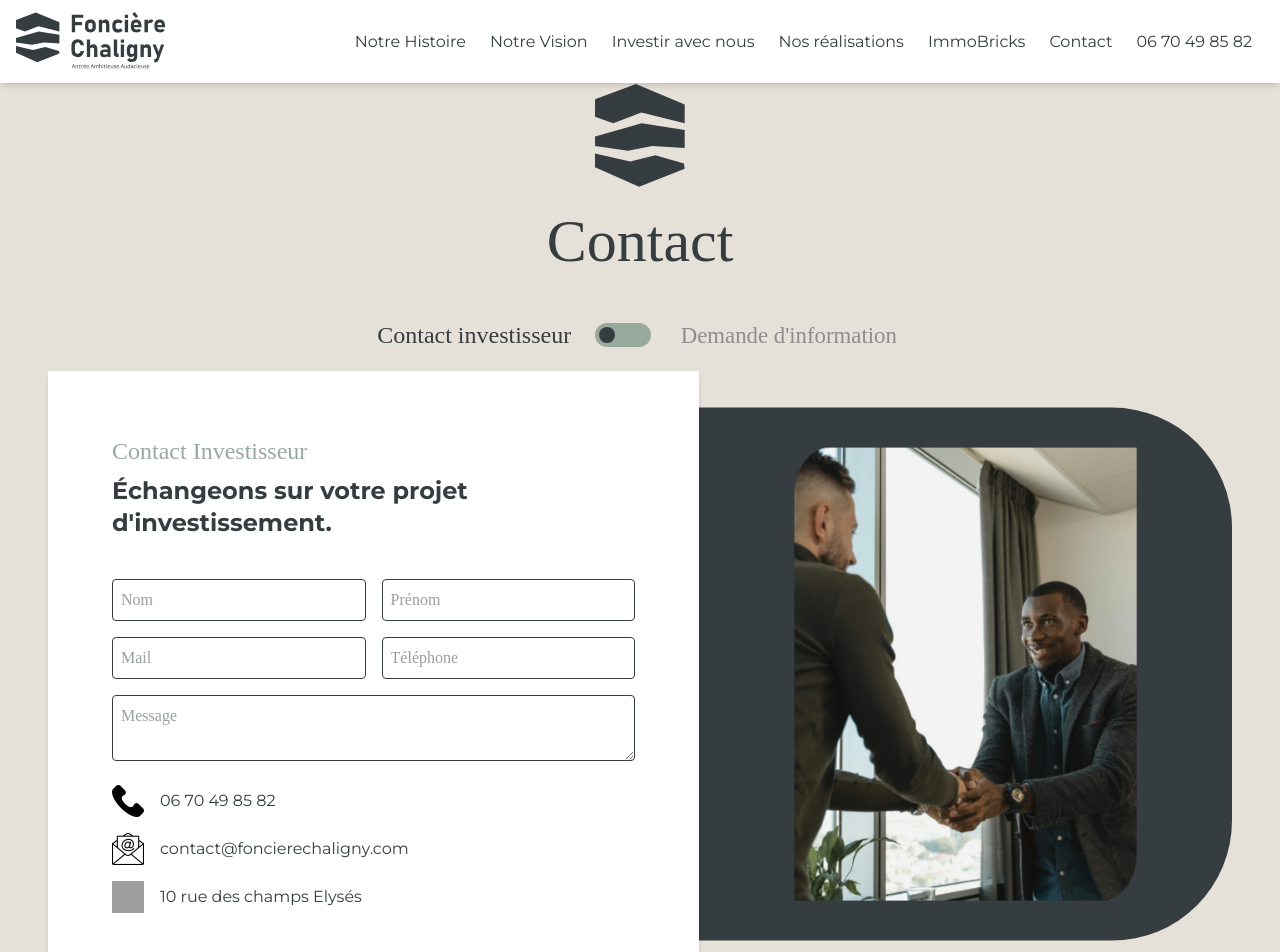
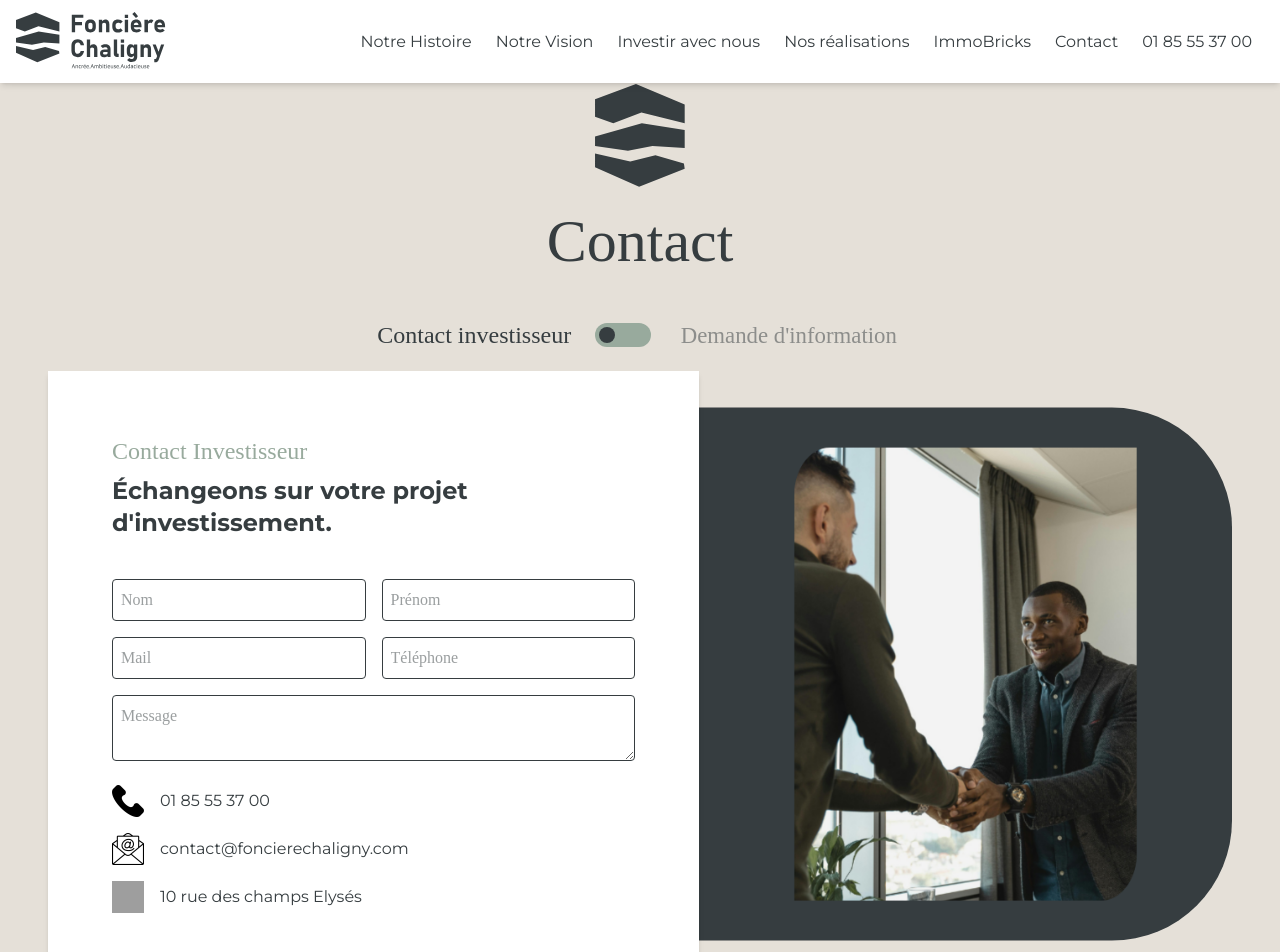
Before and after one commit to TyTanKil/Chaligny-fonciere-v2, a Next.js app: page /contact in a window 1280 px wide. Shown: the top 952 px of the page. Built offline with nearby package versions, Linux system fonts and the light colour scheme; grey boxes are pictures that could not be loaded; a web font is replaced by a local one.

Commit message:
fix contact numero

```diff
--- a/package.json
+++ b/package.json
@@ -28,6 +28,7 @@
     "@types/react": "^19",
     "@types/react-dom": "^19",
     "babel-plugin-react-compiler": "1.0.0",
+    "baseline-browser-mapping": "^2.9.19",
     "eslint": "^9",
     "eslint-config-next": "16.0.7",
     "tailwindcss": "^4",
--- a/src/app/contact/page.tsx
+++ b/src/app/contact/page.tsx
@@ -104,7 +104,7 @@ export default function TogglePage() {
             <ContactSection
               eyebrow="Contact Investisseur"
               title="Échangeons sur votre projet d'investissement."
-              phone="06 70 49 85 82"
+              phone="01 85 55 37 00"
               email="contact@foncierechaligny.com"
               address="10 rue des champs Elysés"
               srcImage="/14.png"
@@ -125,7 +125,7 @@ export default function TogglePage() {
             <ContactSection
               eyebrow="Demande d'information"
               title="Recevez des informations détaillées sur nos solutions et nos actifs."
-              phone="06 70 49 85 82"
+              phone="01 85 55 37 00"
               email="contact@foncierechaligny.com"
               address="10 rue des champs Elysés"
               srcImage="/15.png"
--- a/src/component/accueil/Contact.tsx
+++ b/src/component/accueil/Contact.tsx
@@ -147,7 +147,7 @@ export default function Contact() {
       >
         <p>contact@foncièrechaligny.com</p>
         <span className="hidden sm:inline">|</span>
-        <p>06 70 49 85 82</p>
+        <p>01 85 55 37 00</p>
       </motion.div>
     </section>
   );
--- a/src/component/general/NavBar.tsx
+++ b/src/component/general/NavBar.tsx
@@ -14,7 +14,7 @@ export default function Navbar() {
     { href: "/realisation", label: "Nos réalisations" },
     { href: "/immoBricks", label: "ImmoBricks" },
     { href: "/contact", label: "Contact" },
-    { href: "tel:+33670498582", label: "06 70 49 85 82" }
+    { href: "tel:+33670498582", label: "01 85 55 37 00" }
   ];
 
   /* 🔒 Lock scroll */
```
Also changed, not shown: 1 other file (tests, documents, lock files or other folders).
